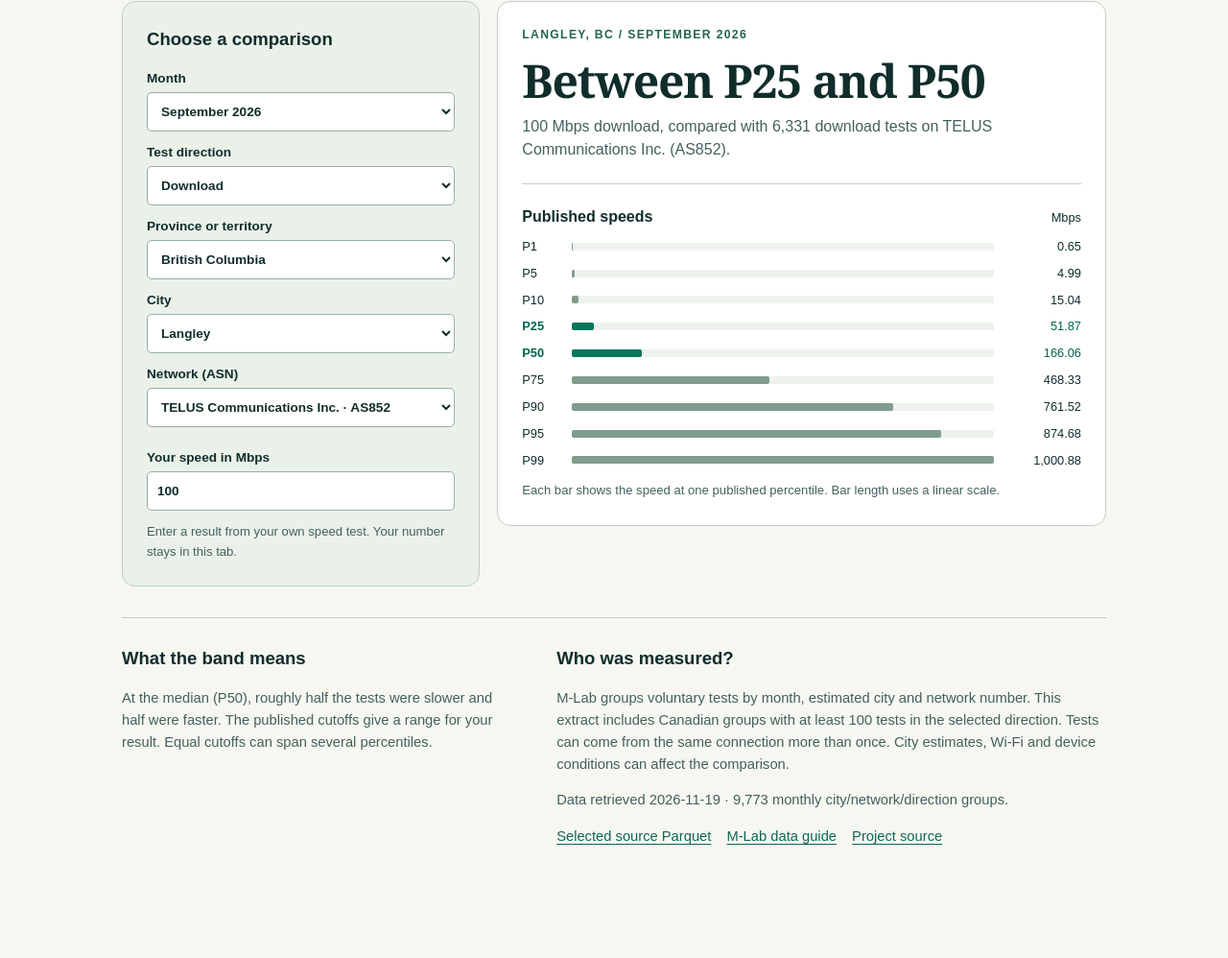
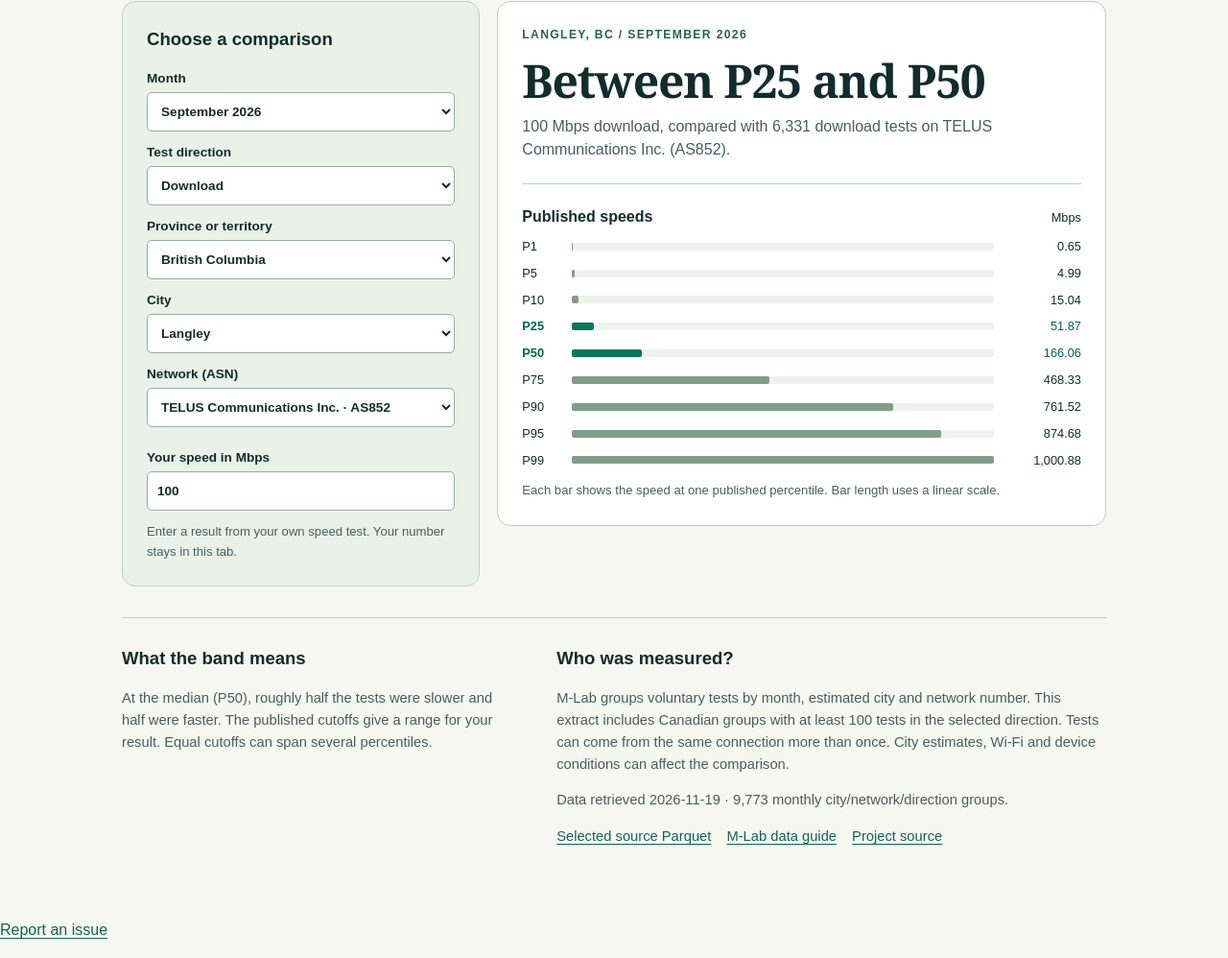
Before and after one commit to jsdyer/lastmilepercentile, a plain HTML site: page web/index.html in a window 1280 px wide. Shown: the part 316-1314 px from the top of the page at 96% size. Before the commit the page ends 1273 px from the top, so only its background shows below. Drawn offline with Linux system fonts and the light colour scheme.

Commit message:
Add a tool-specific issue link and count aggregate page visits

```diff
--- a/web/index.html
+++ b/web/index.html
@@ -5,6 +5,7 @@
 <meta name="description" content="{{DESCRIPTION}}">
 <title>{{TITLE}} · CoolCode</title><link rel="stylesheet" href="./style.css">
 <script type="module" src="app.js"></script>
+<script defer src="/assets/tool-metrics.js" referrerpolicy="no-referrer"></script>
 </head>
 <body data-project="{{TOOL_ID}}"><header><div class="wrap mast"><a href="https://coolcode.ca/">← CoolCode</a><span>Networks &amp; routing</span></div></header>
 <main class="wrap"><div class="intro"><p class="kicker">Internet measurements / Canada</p><h1>Last-Mile Percentile</h1><p>Where does your speed sit among tests on the same network, in the same city?</p></div>
@@ -19,4 +20,5 @@
 <p class="micro">Each bar shows the speed at one published percentile. Bar length uses a linear scale.</p></div></section></div>
 <div class="foot"><section><h2>What the band means</h2><p>At the median (P50), roughly half the tests were slower and half were faster. The published cutoffs give a range for your result. Equal cutoffs can span several percentiles.</p></section><section><h2>Who was measured?</h2><p>M-Lab groups voluntary tests by month, estimated city and network number. This extract includes Canadian groups with at least 100 tests in the selected direction. Tests can come from the same connection more than once. City estimates, Wi-Fi and device conditions can affect the comparison.</p>
 <p id="edition"></p><p><a id="source-file" hidden>Selected source Parquet</a> <a href="https://www.measurementlab.net/kb/monthly-stats-dataset/">M-Lab data guide</a> <a href="{{SOURCE_URL}}">Project source</a></p></section></div>
-</main></body></html>
+</main><footer><p><a href="https://coolcode.ca/report/?tool=lastmilepercentile" referrerpolicy="no-referrer">Report an issue</a></p></footer>
+</body></html>
```
